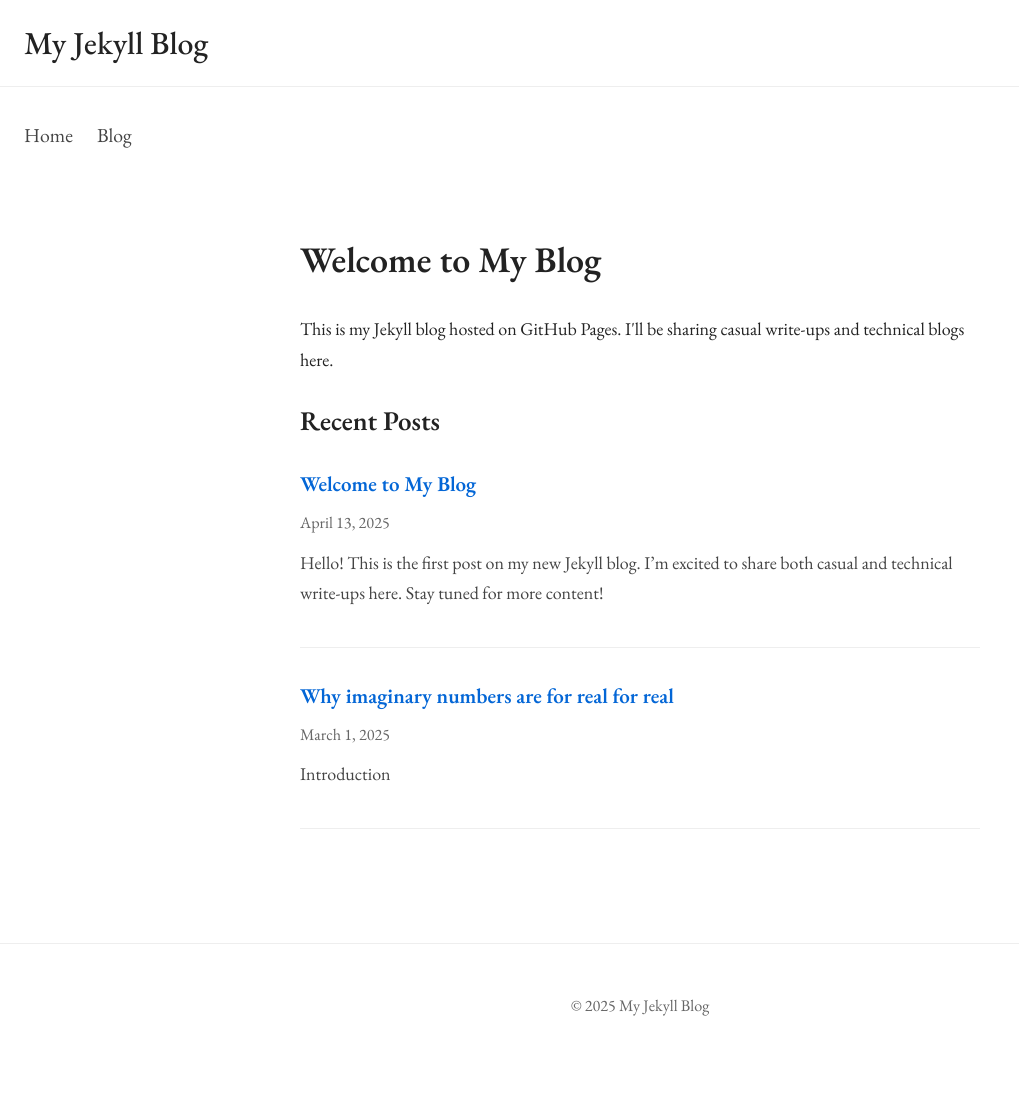
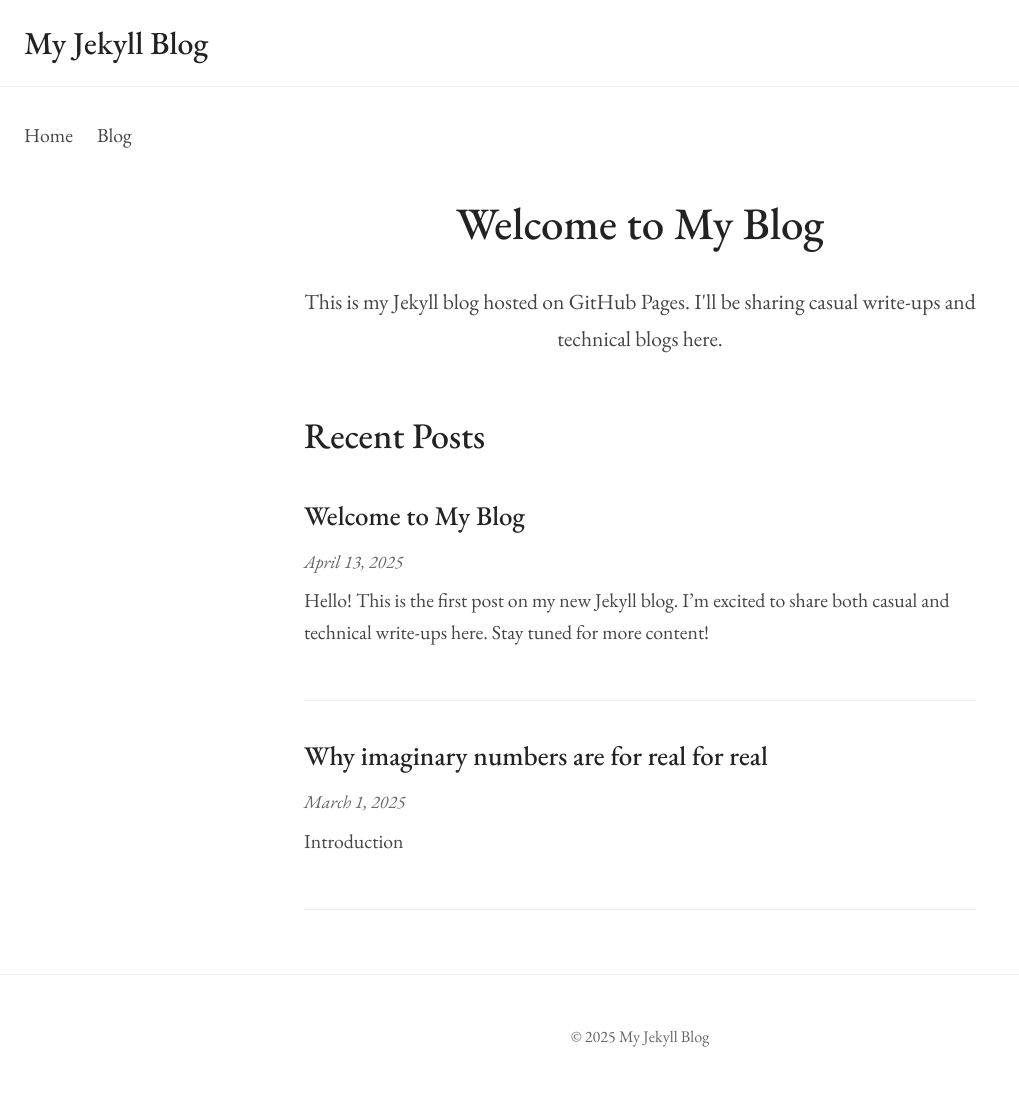
Before and after one commit to vivekhandebagh/vivekhandebagh.github.io, a Jekyll site: the page built from index.html, in a window 1280 px wide. Shown: the whole page, without its empty margins (0-1019 px from the left). Built offline with Jekyll 4.4.1, drawn with Linux system fonts in a browser that asks for light colours; before the commit the page ends 1068 px from its top, so only the background shows below that.

Commit message:
Apply EB Garamond font to landing page

```diff
--- a/index.html
+++ b/index.html
@@ -4,9 +4,9 @@ title: Home
 ---
 
 <div class="home">
-  <h1>Welcome to My Blog</h1>
+  <h1 class="page-title">Welcome to My Blog</h1>
 
-  <p>This is my Jekyll blog hosted on GitHub Pages. I'll be sharing casual write-ups and technical blogs here.</p>
+  <p class="page-description">This is my Jekyll blog hosted on GitHub Pages. I'll be sharing casual write-ups and technical blogs here.</p>
 
   <h2>Recent Posts</h2>
   <ul class="post-list">
@@ -28,9 +28,34 @@ title: Home
 
 <style>
   .home {
-    max-width: 800px;
+    max-width: 45rem;
     margin: 0 auto;
-    padding: 20px;
+    padding: 0 1.5rem;
+  }
+
+  .page-title {
+    font-family: 'EB Garamond', serif;
+    font-weight: 500;
+    font-size: 2.5em;
+    margin-bottom: 1rem;
+    color: #222;
+    text-align: center;
+  }
+
+  .page-description {
+    font-family: 'EB Garamond', serif;
+    font-size: 1.2em;
+    text-align: center;
+    margin-bottom: 3rem;
+    color: #444;
+  }
+
+  .home h2 {
+    font-family: 'EB Garamond', serif;
+    font-weight: 500;
+    font-size: 2em;
+    margin: 2rem 0 1.5rem;
+    color: #222;
   }
 
   .post-list {
@@ -39,27 +64,42 @@ title: Home
   }
 
   .post-list li {
-    margin-bottom: 30px;
+    margin-bottom: 2rem;
+    padding-bottom: 2rem;
     border-bottom: 1px solid #eee;
-    padding-bottom: 20px;
   }
 
   .post-list h3 {
-    margin-bottom: 5px;
+    font-family: 'EB Garamond', serif;
+    font-weight: 500;
+    font-size: 1.5em;
+    margin-bottom: 0.5rem;
   }
 
   .post-list h3 a {
     text-decoration: none;
+    color: #222;
+    transition: color 0.2s ease;
+  }
+
+  .post-list h3 a:hover {
     color: #0366d6;
   }
 
   .post-meta {
+    font-family: 'EB Garamond', serif;
+    font-style: italic;
     color: #666;
-    font-size: 0.9em;
+    font-size: 1em;
+    display: block;
+    margin-bottom: 0.5rem;
   }
 
   .post-list p {
-    margin-top: 10px;
+    font-family: 'EB Garamond', serif;
+    font-size: 1.1em;
+    margin-top: 0.5rem;
     color: #444;
+    line-height: 1.6;
   }
 </style>
```
